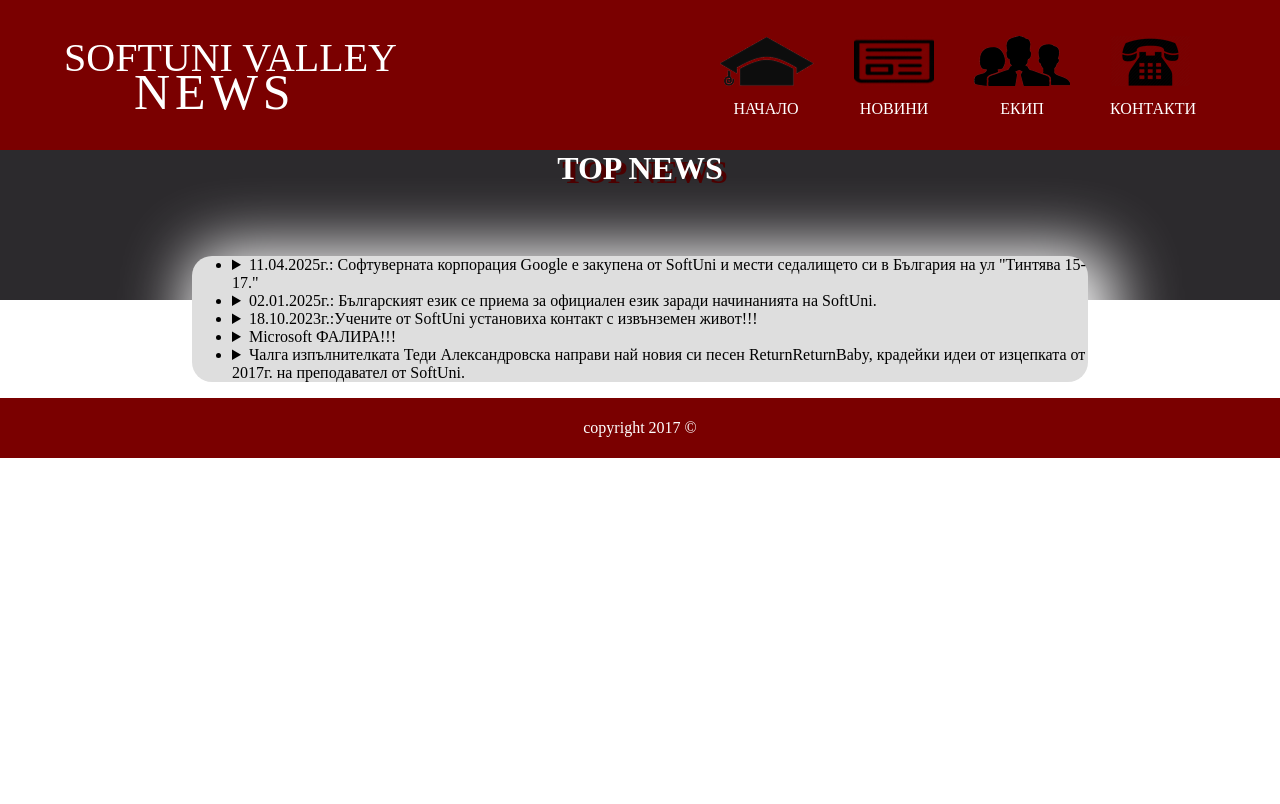
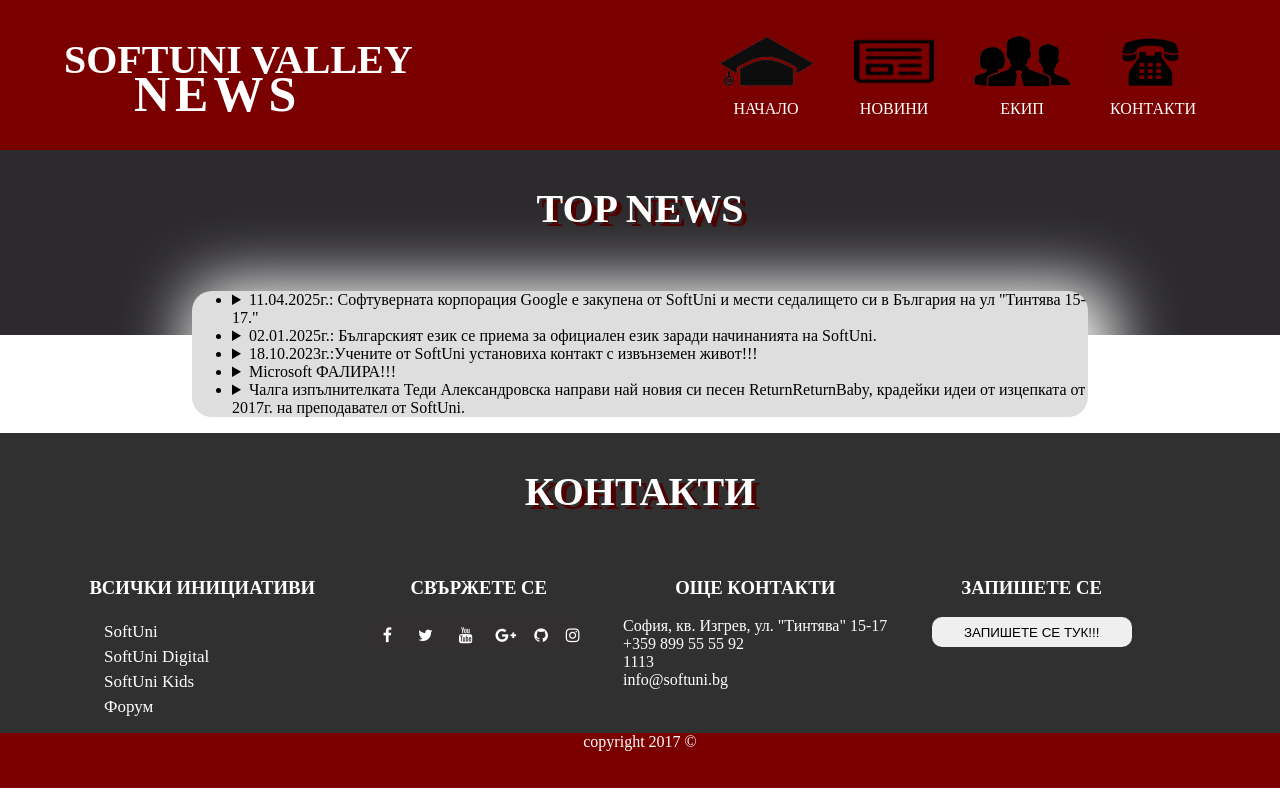
Before and after one commit to AnnieKalpachka/ZonamaSekotTeam-WebFundamentals-HTML5-Teamwork, a plain HTML site: page news.html in a window 1280 px wide. Drawn offline with Linux system fonts and the light colour scheme; a web font is replaced by a local one.

Commit message:
Merge pages, Create Footer
merged all pages in one, add footer and social contacts

```diff
--- a/news.html
+++ b/news.html
@@ -12,8 +12,8 @@
 
 <body>
 	<header>
-		<div class="content-holder">
-			<a class="logo" href="">SOFTUNI VALLEY <span>NEWS</span></a>
+		<div class="content-wrapper">
+			<h1 class="logo" href="">SOFTUNI VALLEY <span>NEWS</span></h1>
 			<nav>
 				<ul>
 					<li class="home"><a href="home.href">НАЧАЛО</a></li>
@@ -26,7 +26,7 @@
 	</header>
 
 	<main>
-		<h1>top news</h1>
+		<h2>top news</h2>
 		<div id="news-holder">
 			<ul>
 				<li>
@@ -40,7 +40,7 @@
 						<summary>02.01.2025г.: Българският език се приема за официален език заради начинанията на SoftUni. </summary>
 						<p>Поради огромното влияние, което SoftUni оказа върху света и редиците клонове на фирмата, които се разпръснаха по всички кътчета, българският език стана задължителен за осъвършенстване от всички служители. Тъй като амбицираните да работят в най-добрата топ технологична фирма в света са милиони, българският езика до такава степен се разпространи, че бе приет като официален.</p>
 					</details>
-					</li>
+				</li>
 				<li>
 					<details>
 						<summary>18.10.2023г.:Учените от SoftUni установиха контакт с извънземен живот!!!</summary>
@@ -65,8 +65,49 @@
 	</main>
 
 	<footer>
-		<p>copyright 2017 &copy;</p>
-	</footer>
+		<div id="contacts">
+			<div class="content-wrapper">
+				<h2 class="heading">контакти</h2>
+				<div class="contacts-block initiatives">
+					<h3>всички инициативи</h3>
+					<ul>
+						<li><a href="https://softuni.bg/">softUni</a></li>
+						<li><a href="https://digital.softuni.bg/">softUni digital</a></li>
+						<li><a href="http://kids.softuni.bg/">softUni kids</a></li>
+						<li><a class="forum" href="https://softuni.bg/forum">форум</a></li>
+					</ul>
+				</div>
+				<div class="contacts-block footer-social-icons">
+					<h3>свържете се</h3>
+					<ul class="social-icons">
+						<li><a href="https://www.facebook.com/SoftwareUniversity/?fref=ts" class="social-icon"><i class="fa fa-facebook"></i></a></li>
+						<li><a href="https://twitter.com/softunibg?lang=en" class="social-icon"><i class="fa fa-twitter"></i></a></li>
+						<li><a href="https://www.youtube.com/user/softwareuniversity" class="social-icon"><i class="fa fa-youtube"></i></a></li>
+						<li><a href="https://plus.google.com/+SoftuniBg" class="social-icon"><i class="fa fa-google-plus"></i></a></li>
+						<li><a href="https://github.com/softuni" class="social-icon"><i class="fa fa-github"></i></a></li>
+						<li><a href="https://www.instagram.com/softuni.bg/" class="social-icon"><i class="fa fa-instagram"></i></a></li>
+					</ul>
+				</div>
+				<div class="contacts-block">
+					<h3>още контакти</h3>
+					<ul class="social-icons more-contacts">
+						<li>София, кв. Изгрев, ул. "Тинтява" 15-17</li>
+						<li>+359 899 55 55 92</li>
+						<li>1113</li>
+						<li>info@softuni.bg</li>
+					</ul>
+				</div>
+				<div class="contacts-block">
+					<h3>запишeте се</h3>
+					<p></p>
+					<input type="submit" name="" value="запишeте се тук!!!">
+				</div>
+			</div>
+		</div>
+		<p id="copyright">copyright 2017 &copy;</p>
+	</div>
+
+</footer>
 </body>
 
 </html>
--- a/softuni-valley.css
+++ b/softuni-valley.css
@@ -1,4 +1,5 @@
 @import url('https://fonts.googleapis.com/css?family=Sansita');
+@import url(https://cdnjs.cloudflare.com/ajax/libs/font-awesome/4.6.3/css/font-awesome.css);
 
 body {
 	background-color: #ffffff;
@@ -21,7 +22,7 @@ header {
 	border-radius: 20px;
 }
 
-h1 {
+h2 {
     text-align: center;
     color: white;
     text-transform: uppercase;
@@ -30,11 +31,18 @@ h1 {
     height: 150px;
     margin-top: 0px;
     margin-bottom: -60px;
+    padding-top: 35px;
+    font-size: 40px;
 }
 
-.content-holder {
-	max-width: 90%;
-	margin: 0 auto;
+.heading {
+	background-color: transparent;
+}
+
+.content-wrapper {
+    margin: 0 auto;
+    display: table;
+    width: 90%;
 }
 
 header .logo {
@@ -44,7 +52,7 @@ header .logo {
 	line-height: 35px;
 	float: left;
 	color: #ffffff;
-	padding-top: 40px;
+	padding-top: 15px;
 }
 
 header span {
@@ -70,6 +78,12 @@ nav a {
     text-align: center;
     display: block;
     color: #ffffff;
+}
+
+h3 {
+	color: #ffffff;
+	text-transform: uppercase;
+	text-align: center;
 }
 
 .home:before {
@@ -101,13 +115,186 @@ nav li:hover {
     transform:scale(1.25);
 }
 
-footer {
+#copyright {
+	text-align: center;
+	color: #ffffff;
     background-color: #7A0000;
     height: 55px;
-    padding-top: 5px;
+    margin-top: 0px;
+    clear: both;
 }
 
-footer p {
-	text-align: center;
+footer #contacts {
+	background-color: #303030;
+	height: 300px;
+}
+
+.footer-social-icons {
+    width: 350px;
+    display:block;
+    margin: 0 auto;
+}
+
+.social-icon {
+    color: #fff;
+}
+
+ul.social-icons {
+    padding-left: 0px;
+    margin: 0 auto;
+    display: table;
+}
+
+.social-icons li {
+    vertical-align: top;
+    display: inline;
+}
+
+.social-icons a {
+    color: #fff;
+    text-decoration: none;
+}
+
+.fa-facebook {
+    padding:10px 14px;
+    -o-transition:.5s;
+    -ms-transition:.5s;
+    -moz-transition:.5s;
+    -webkit-transition:.5s;
+    transition: .5s;
+    background-color: #322f30;
+}
+
+.fa-facebook:hover {
+    background-color: #3d5b99;
+}
+
+.fa-twitter {
+    padding:10px 12px;
+    -o-transition:.5s;
+    -ms-transition:.5s;
+    -moz-transition:.5s;
+    -webkit-transition:.5s;
+    transition: .5s;
+    background-color: #322f30;
+}
+
+.fa-twitter:hover {
+    background-color: #00aced;
+}
+.fa-rss {
+    padding:10px 14px;
+    -o-transition:.5s;
+    -ms-transition:.5s;
+    -moz-transition:.5s;
+    -webkit-transition:.5s;
+    transition: .5s;
+    background-color: #322f30;
+}
+
+.fa-rss:hover {
+    background-color: #eb8231;
+}
+.fa-youtube {
+    padding:10px 14px;
+    -o-transition:.5s;
+    -ms-transition:.5s;
+    -moz-transition:.5s;
+    -webkit-transition:.5s;
+    transition: .5s;
+    background-color: #322f30;
+}
+
+.fa-youtube:hover {
+    background-color: #e64a41;
+}
+
+.fa-google-plus {
+    padding:10px 9px;
+    -o-transition:.5s;
+    -ms-transition:.5s;
+    -moz-transition:.5s;
+    -webkit-transition:.5s;
+    transition: .5s;
+    background-color: #322f30;
+}
+
+.fa-google-plus:hover {
+    background-color: #e25714;
+}
+
+.fa-instagram {
+    padding:10px 9px;
+    -o-transition:.5s;
+    -ms-transition:.5s;
+    -moz-transition:.5s;
+    -webkit-transition:.5s;
+    transition: .5s;
+    background-color: #322f30;
+}
+
+.fa-instagram:hover {
+    background-color: #e25714;
+}
+
+.fa-github {
+    padding:10px 9px;
+    -o-transition:.5s;
+    -ms-transition:.5s;
+    -moz-transition:.5s;
+    -webkit-transition:.5s;
+    transition: .5s;
+    background-color: #322f30;
+}
+
+.fa-github:hover {
+    background-color: #e25714;
+}
+
+.initiatives {
 	color: #ffffff;
 }
+
+.contacts-block {
+    float: left;
+    display: inline-block;
+    width: 24%;
+    margin: 0 auto;
+}
+
+.contacts-block:nth-of-type(4) {
+	margin-right: 0px;
+}
+
+.more-contacts li {
+	display: block;
+	color: #ffffff;
+}
+
+.initiatives li {
+	list-style: none;
+	padding-top: 5px;
+}
+
+.initiatives li a {
+	text-decoration: none;
+	color: #ffffff;
+	font-size: 17px;
+    text-transform: capitalize;
+}
+
+input[type="submit"] {
+	text-transform: uppercase;
+	border: none;
+	margin: 0 auto;
+	display: table;
+	border-radius: 10px;
+	height: 30px;
+	width: 200px;
+}
+
+
+.initiatives ul li:hover a {
+    color: orange;
+	cursor: pointer;
+}
```
Also changed, not shown: contacts.html (deleted, +0 -37 lines), home.html (deleted, +0 -40 lines), team.html (deleted, +0 -37 lines).
